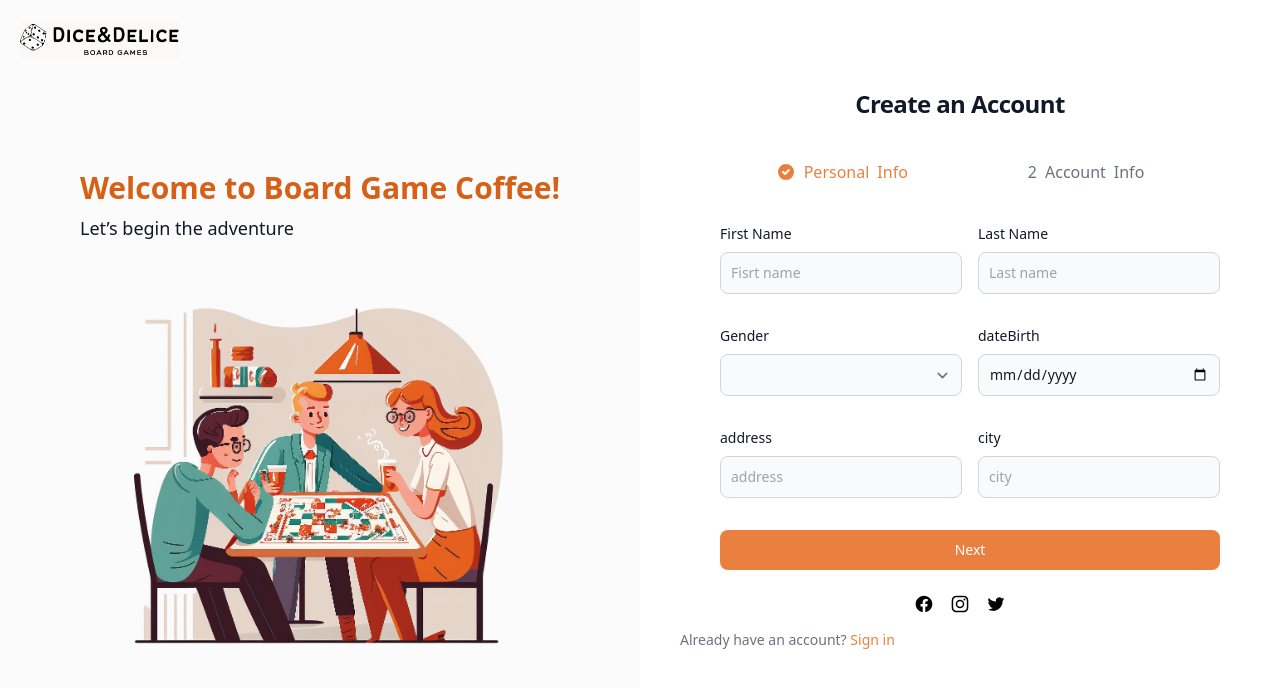
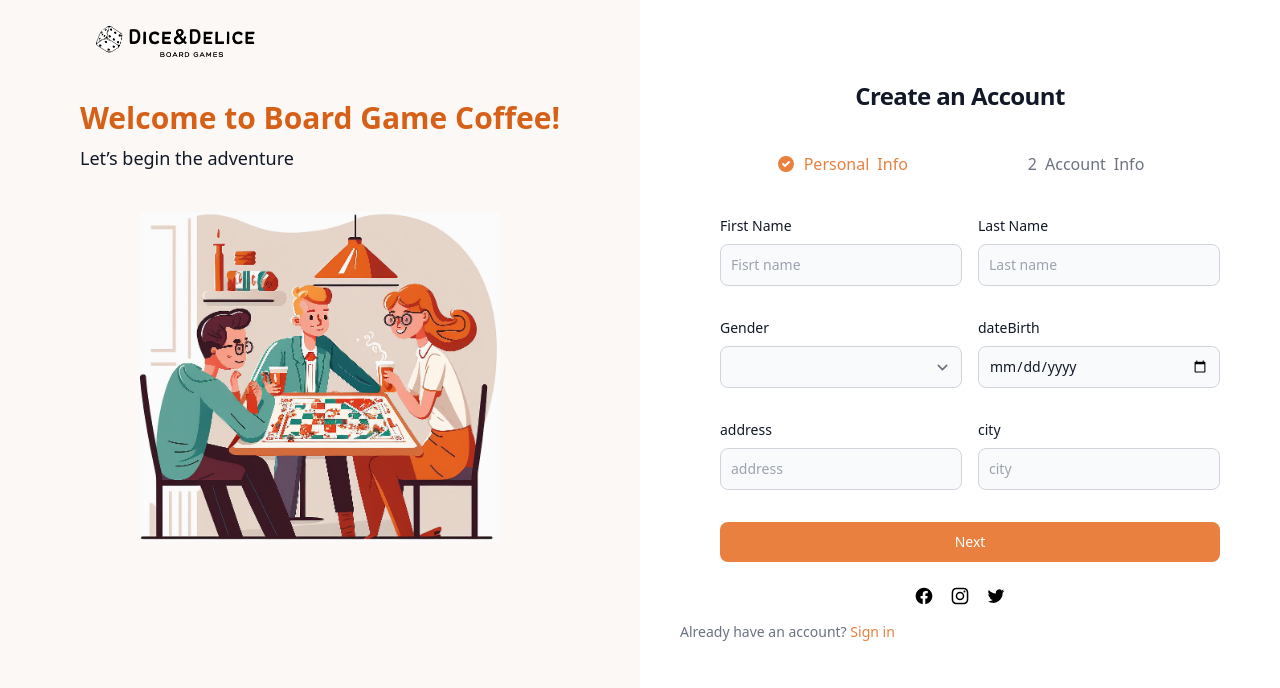
Before and after one commit to chaima-iz/Dice-Delice, an Angular app: page /signUp in a window 1280 px wide. Shown: the top 688 px of the page. Built offline with nearby package versions, Linux system fonts and the light colour scheme; what ngx-pagination would draw is missing.

Commit message:
logo added

```diff
--- a/src/app/components/login/form/form.component.html
+++ b/src/app/components/login/form/form.component.html
@@ -1,6 +1,10 @@
-<section class="flex flex-col items-center justify-center h-full ">
+<div class="my-4 flex justify-center lg:hidden">
+    <a  [routerLink]="['/']" class="flex items-center">
+       <img src="/assets/imgs/Logo_DD_light.png" alt="" width="160px">
+    </a>
+</div>
+<section class="flex items-center justify-center md:h-full ">
     <div class="space-y-12 md:space-y-12">
-
         <div class="space-y-4 md:space-y-6 w-[250px] md:w-[400px]">
             <h1 class="text-2xl text-gray-900 text-start font-bold lg:hidden">
                 <span class="text-[#D66017]">Welcome back !</span>
--- a/src/app/components/login/pic-login/pic-login.component.html
+++ b/src/app/components/login/pic-login/pic-login.component.html
@@ -1,11 +1,10 @@
-<div class="m-5">
+<div class="mx-10  md:mx-24 mt-6">
     <a  [routerLink]="['/']" class="flex items-center">
-        <span class="self-center text-xl font-semibold whitespace-nowrap "><img src="/assets/imgs/Logo_DD_dark.png" alt="" width="160px"></span>
+       <img src="/assets/imgs/Logo_DD_dark.png" alt="" width="160px">
     </a>
 </div>
-<section class=" flex items-center justify-center mt-20">
-
-    <div class="flex flex-col items-center justify-center space-y-20">
+<section class=" flex items-center justify-center mt-10">
+    <div class="flex flex-col items-center justify-center space-y-10">
         <div class="space-y-2">
             <h1 class="text-3xl text-gray-900 text-start font-bold">
                 <span class="text-[#D66017]">Welcome back !</span>
@@ -14,7 +13,6 @@
                You can sign in to access with your existing account.
             </p>
         </div>
-        <img src="/assets/imgs/picLogin.png" alt="" class="h-[340px] w-auto hidden md:block">
+        <img src="/assets/imgs/picLogin.png" alt="" class="h-[330px] w-auto hidden md:block">
     </div>
-
 </section>
--- a/src/app/components/signUp/left-description/left-description.component.html
+++ b/src/app/components/signUp/left-description/left-description.component.html
@@ -1,10 +1,9 @@
-
-<section class="bg-[#FCFBFB]  hidden md:block">
-    <div class="pt-20 pl-5">
+<div class="mx-10  md:mx-24 mt-6">
         <a  [routerLink]="['/']" class="flex items-center">
-            <span class="self-center text-xl font-semibold whitespace-nowrap "><img src="/assets/imgs/Logo_DD_dark.png" alt="" width="160px"></span>
+           <img src="/assets/imgs/Logo_DD_dark.png" alt="" width="160px">
         </a>
     </div>
+<!-- <section class="bg-[#FCFBFB]  hidden md:block">
     <div class="h-screen pt-10 md:pt-28">
         <div class="flex flex-col items-center justify-center space-y-16 ">
             <div class="space-y-2">
@@ -18,6 +17,18 @@
             <img src="/assets/imgs/picLogin.png" alt="" class="h-[340px] w-auto hidden md:block">
         </div>
     </div>
+</section> -->
 
-
+<section class=" flex items-center justify-center mt-10">
+    <div class="flex flex-col items-center justify-center space-y-10">
+        <div class="space-y-2">
+            <h1 class="text-3xl text-gray-900 text-start font-bold">
+                <span class="text-[#D66017]">Welcome to Board Game Coffee!</span>
+            </h1>
+            <p class="text-gray-900 text-start  text-lg">
+                Let’s begin the adventure
+            </p>
+        </div>
+        <img src="/assets/imgs/picLogin.png" alt="" class="h-[330px] w-auto hidden md:block">
+    </div>
 </section>
--- a/src/app/components/signUp/registration-form/registration-form.component.html
+++ b/src/app/components/signUp/registration-form/registration-form.component.html
@@ -1,11 +1,10 @@
-
-<section class="h-screen p-2 md:p-10 ">
+<div class="my-4 flex justify-center lg:hidden">
+    <a  [routerLink]="['/']" class="flex items-center">
+       <img src="/assets/imgs/Logo_DD_light.png" alt="" width="160px">
+    </a>
+</div>
+<section class=" p-2 md:p-10 ">
     <div class="space-y-12 md:space-y-12">
-        <div class="block flex justify-center pt-5 sm:hidden">
-            <a  [routerLink]="['/']" class="flex items-center">
-                <span class="self-center text-xl font-semibold whitespace-nowrap "><img src="/assets/imgs/Logo_DD_dark.png" alt="" width="200px"></span>
-            </a>
-        </div>
         <div class="space-y-4 md:space-y-10">
             <h1 class="text-2xl text-gray-900 text-start font-bold lg:hidden">
                 <span class="text-[#D66017] flex justify-center">Welcome to coffee name!</span>
--- a/src/app/pages/login/login.component.html
+++ b/src/app/pages/login/login.component.html
@@ -1,4 +1,4 @@
 <section class="flex flex-col items-center h-screen md:overflow-hidden lg:flex-row">
-    <app-pic-login class="lg:w-1/2 bg-[#FCFBFB] h-full hidden lg:block"></app-pic-login>
+    <app-pic-login class="lg:w-1/2 bg-[#FCF8F5] h-full hidden lg:block"></app-pic-login>
     <app-form  class="lg:w-1/2 h-full"></app-form>
 </section>
--- a/src/app/pages/sign-up/sign-up.component.html
+++ b/src/app/pages/sign-up/sign-up.component.html
@@ -1,4 +1,4 @@
 <section class="flex flex-col items-center h-screen md:overflow-hidden lg:flex-row w-screen">
-    <app-left-description class="w-1/2"></app-left-description>
-    <app-registration-form class="w-screen md:w-1/2"></app-registration-form>
+    <app-left-description class="w-1/2 bg-[#FCF8F5] h-full hidden lg:block"></app-left-description>
+    <app-registration-form class=" md:w-1/2 h-full "></app-registration-form>
 </section>
```
Also changed, not shown: src/assets/imgs/Logo_DD_light.png.
